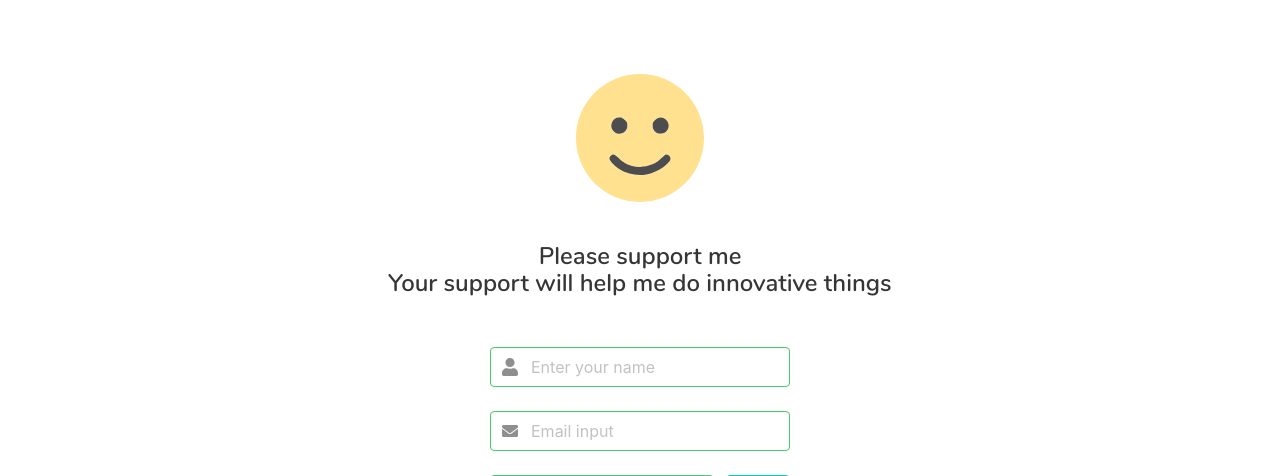
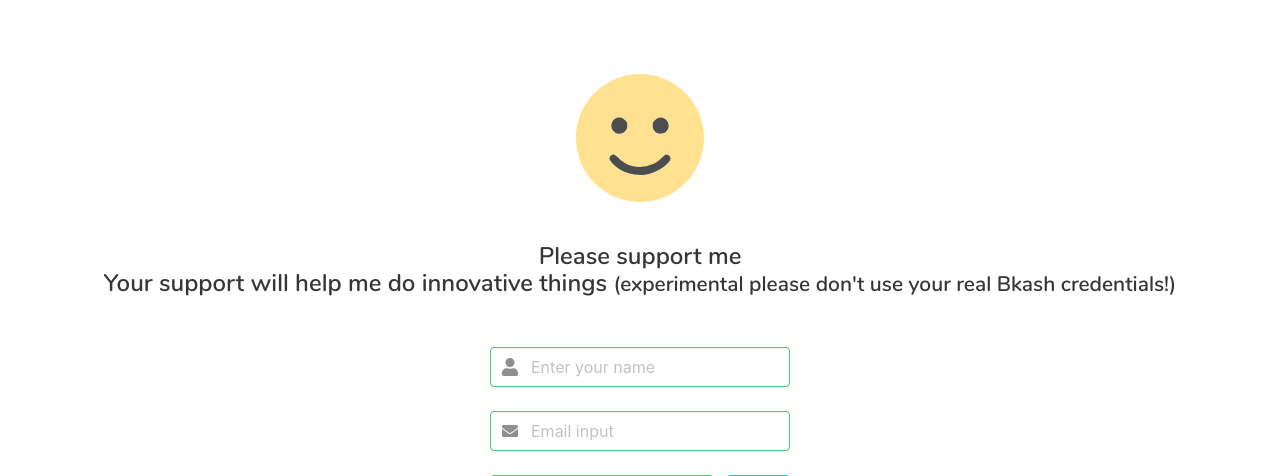
Before and after one commit to TanimSk/omr-scanner-online, a Django app: page /make-me-happy in a window 1280 px wide. Shown: the part 52-528 px from the top of the page. Run offline with Django 3.2, Linux system fonts and the light colour scheme.

Commit message:
Update index.html

```diff
--- a/templates/make-me-happy/index.html
+++ b/templates/make-me-happy/index.html
@@ -12,10 +12,9 @@
   <img src="{% static 'assets/icons/smile.svg' %}" style="width: 8em;">
   <h3>Please support me <br>
     Your support will help me do innovative things
+    <small>(experimental please don't use your real Bkash credentials!)</small>
   </h3><br>
 
-
-  {% csrf_token %}
   <div class="field" style="width: 20em; margin: auto; padding: 10px;">
     <div class="control has-icons-left has-icons-right">
       <input class="input is-success" type="text" placeholder="Enter your name">
```
